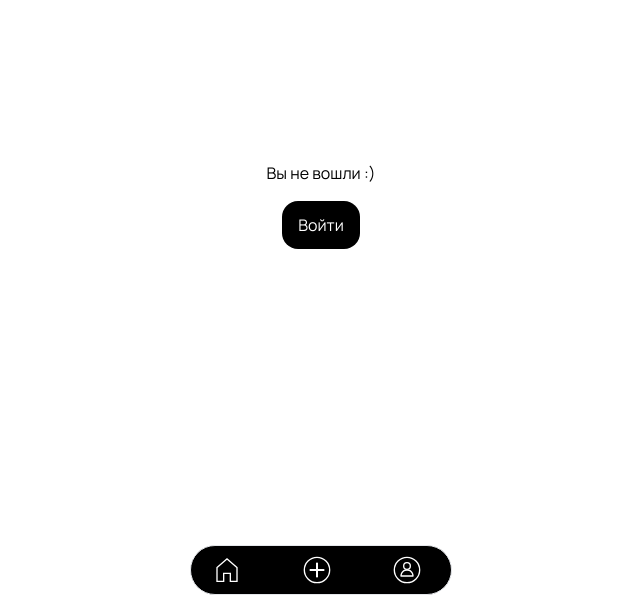
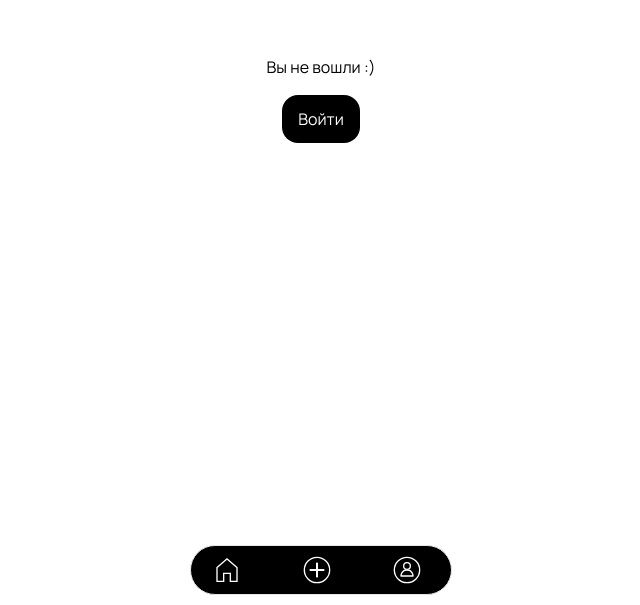
Before and after one commit to digmen/Calendar, a React (Create React App) app: page /profile in a window 1280 px wide. Shown: the part 195-800 px from the top of the page, without its empty margins (319-959 px from the left). Built offline with nearby package versions, Linux system fonts and the light colour scheme.

Commit message:
sdfsdfsdf

```diff
--- a/src/pages/profile/ProfilePage.jsx
+++ b/src/pages/profile/ProfilePage.jsx
@@ -50,7 +50,7 @@ export default function ProfilePage() {
                     </div>
                 </div>
                 :
-                <div className='flex h-[100vh]'>
+                <div className='flex mt-[250px]'>
                     <div className='flex-auto flex justify-center items-center flex-col gap-4'>
                         <h1>Вы не вошли :)</h1>
                         <Link to='/login' className='px-4 py-3 bg-black text-white font-[18px] rounded-2xl'>Войти</Link>
```
